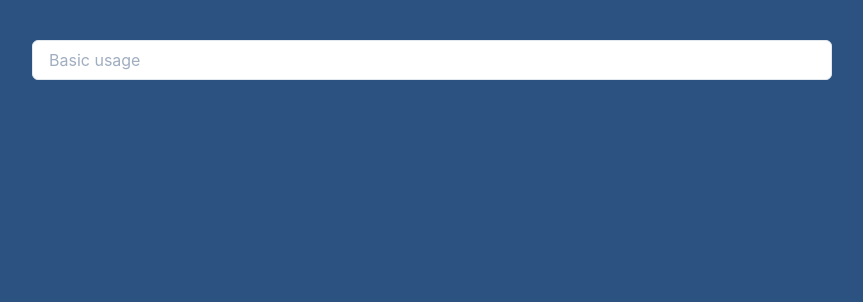
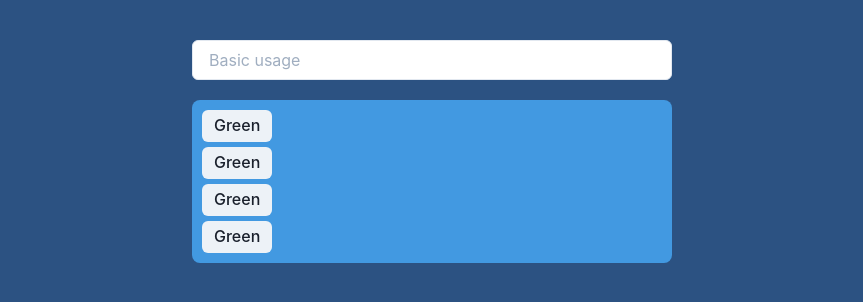
Before and after one commit to drumwolf/grocerylist, a React (Create React App) app: page / in a window 1280 px wide. Shown: the top 302 px of the page, without its empty margins (208-1071 px from the left). Built offline with nearby package versions, Linux system fonts and the light colour scheme.

Commit message:
mockup of tag list

```diff
--- a/src/App.js
+++ b/src/App.js
@@ -1,17 +1,46 @@
-import { Box, Input } from "@chakra-ui/react";
+import { Box, Input, List, ListItem, Tag, TagLabel } from "@chakra-ui/react";
 
 function App() {
   return (
     <Box
       as='main'
       m='40px auto'
-      w='800px'
+      w='480px'
     >
       <Input
         bg='white'
         color='black'
         placeholder="Basic usage"
       />
+      <Box
+        borderRadius='8px'
+        bg='blue.400'
+        mt='20px'
+        p='10px'
+      >
+        <List>
+          <ListItem mb='5px'>
+            <Tag size='lg'>
+              <TagLabel>Green</TagLabel>
+            </Tag>
+          </ListItem>
+          <ListItem mb='5px'>
+            <Tag size='lg'>
+              <TagLabel>Green</TagLabel>
+            </Tag>
+          </ListItem>
+          <ListItem mb='5px'>
+            <Tag size='lg'>
+              <TagLabel>Green</TagLabel>
+            </Tag>
+          </ListItem>
+          <ListItem>
+            <Tag size='lg'>
+              <TagLabel>Green</TagLabel>
+            </Tag>
+          </ListItem>
+        </List>
+      </Box>
     </Box>
   );
 }
```
